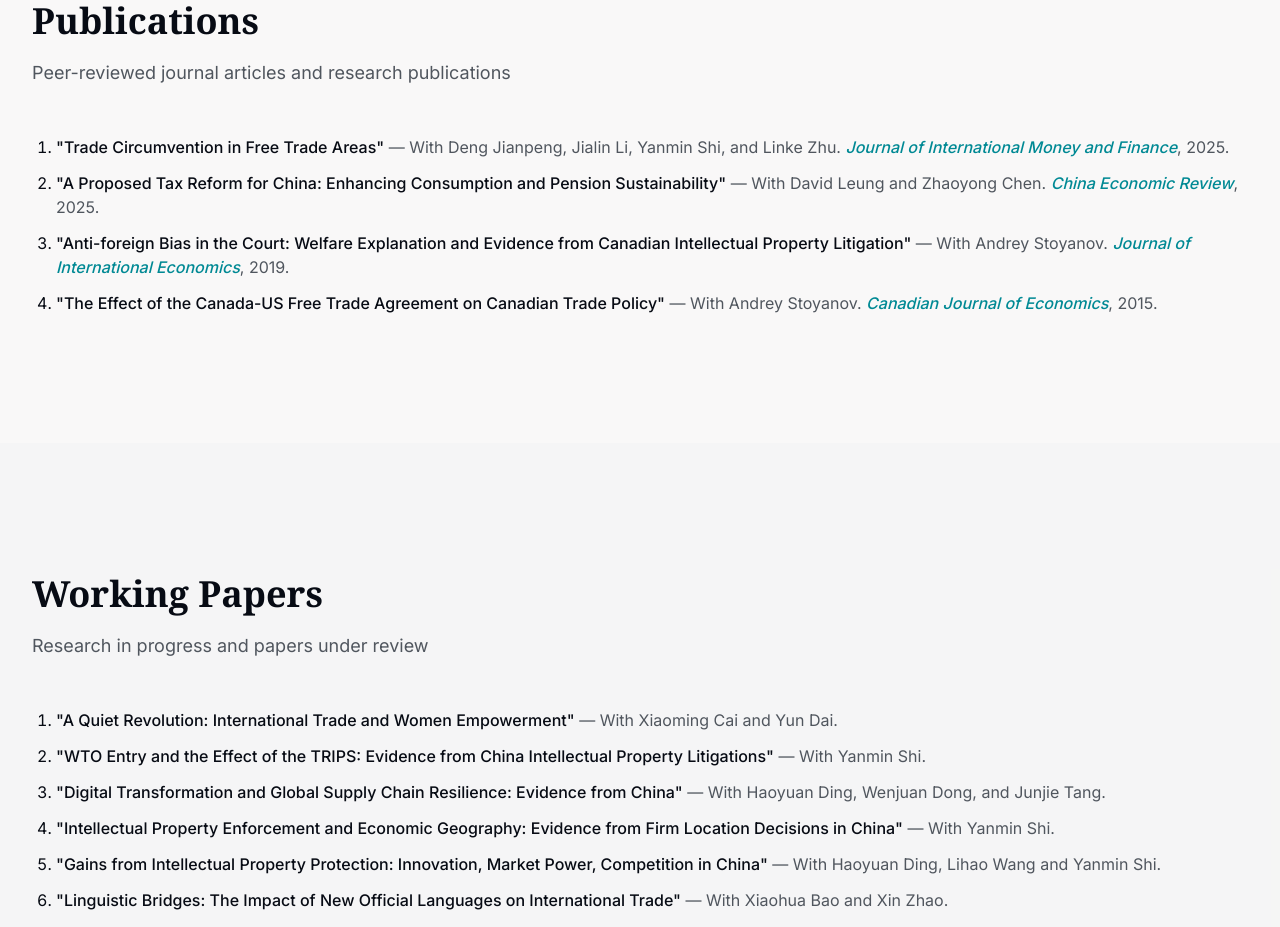
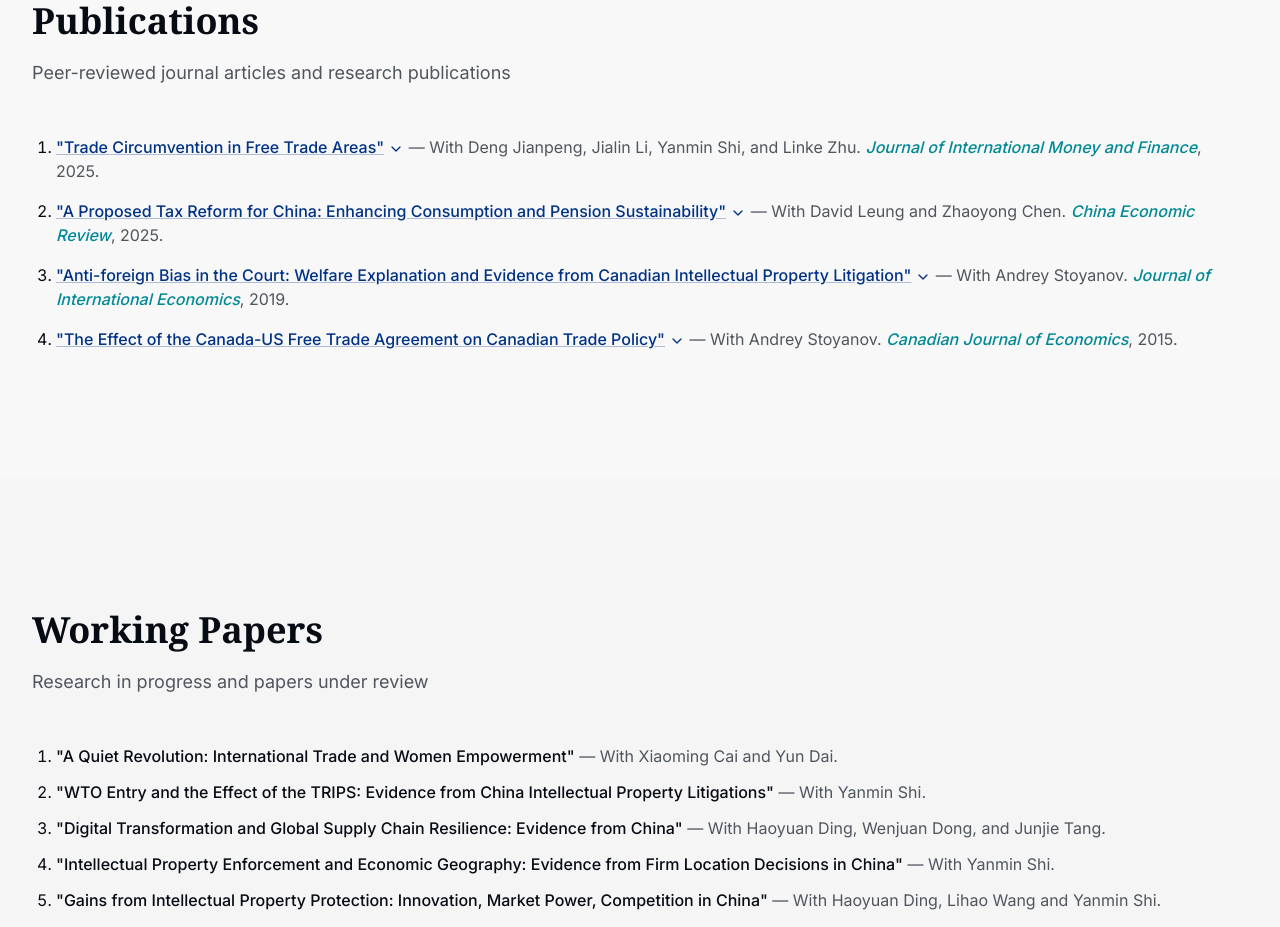
Before and after one commit to jkonmak1208-design/personal-website, a React (Vite) app: page / in a window 1280 px wide. Shown: the part 2480-3407 px from the top of the page. Built offline with nearby package versions, Linux system fonts and the light colour scheme.

Commit message:
Add collapsible abstracts to published papers
Paper titles are clickable — clicking toggles the abstract open/closed
with a smooth slide animation. Abstracts use placeholder text for now.

Co-Authored-By: Claude Opus 4.6 <noreply@anthropic.com>

```diff
--- a/src/pages/Home.tsx
+++ b/src/pages/Home.tsx
@@ -1,6 +1,7 @@
+import { useState } from "react";
 import { Button } from "@/components/ui/button";
 import { Card } from "@/components/ui/card";
-import { Mail, MapPin, ExternalLink, BookOpen, Users, FileText } from "lucide-react";
+import { Mail, MapPin, ExternalLink, BookOpen, Users, FileText, ChevronDown } from "lucide-react";
 
 /**
  * Modern Academic Minimalism Design
@@ -9,6 +10,36 @@ import { Mail, MapPin, ExternalLink, BookOpen, Users, FileText } from "lucide-re
  * - Asymmetric layout with generous whitespace
  * - Left sidebar navigation, content-focused design
  */
+
+function PublicationItem({ title, authors, journal, abstract }: {
+  title: string;
+  authors: string;
+  journal: string;
+  abstract: string;
+}) {
+  const [isOpen, setIsOpen] = useState(false);
+  return (
+    <li className="text-foreground">
+      <button
+        onClick={() => setIsOpen(!isOpen)}
+        className="text-left inline"
+      >
+        <span className="font-medium text-primary hover:text-accent transition-colors underline decoration-primary/30 hover:decoration-accent cursor-pointer">
+          {title}
+        </span>
+        <ChevronDown className={`inline-block w-4 h-4 ml-1 text-primary transition-transform duration-200 ${isOpen ? "rotate-180" : ""}`} />
+      </button>
+      <span className="text-muted-foreground"> — {authors}. </span>
+      <span className="text-accent font-medium italic">{journal.split(",")[0]}</span>
+      <span className="text-muted-foreground">, {journal.split(",").slice(1).join(",").trim()}.</span>
+      <div className={`overflow-hidden transition-all duration-300 ease-in-out ${isOpen ? "max-h-96 opacity-100 mt-2" : "max-h-0 opacity-0"}`}>
+        <p className="text-sm text-muted-foreground leading-relaxed pl-0 pr-4 pb-2 border-l-2 border-accent/30 ml-0 pl-3">
+          {abstract}
+        </p>
+      </div>
+    </li>
+  );
+}
 
 export default function Home() {
   return (
@@ -144,31 +175,31 @@ export default function Home() {
               </p>
             </div>
 
-            <ol className="list-decimal list-outside pl-6 space-y-3">
-              <li className="text-foreground">
-                <span className="font-medium">"Trade Circumvention in Free Trade Areas"</span>
-                <span className="text-muted-foreground"> — With Deng Jianpeng, Jialin Li, Yanmin Shi, and Linke Zhu. </span>
-                <span className="text-accent font-medium italic">Journal of International Money and Finance</span>
-                <span className="text-muted-foreground">, 2025.</span>
-              </li>
-              <li className="text-foreground">
-                <span className="font-medium">"A Proposed Tax Reform for China: Enhancing Consumption and Pension Sustainability"</span>
-                <span className="text-muted-foreground"> — With David Leung and Zhaoyong Chen. </span>
-                <span className="text-accent font-medium italic">China Economic Review</span>
-                <span className="text-muted-foreground">, 2025.</span>
-              </li>
-              <li className="text-foreground">
-                <span className="font-medium">"Anti-foreign Bias in the Court: Welfare Explanation and Evidence from Canadian Intellectual Property Litigation"</span>
-                <span className="text-muted-foreground"> — With Andrey Stoyanov. </span>
-                <span className="text-accent font-medium italic">Journal of International Economics</span>
-                <span className="text-muted-foreground">, 2019.</span>
-              </li>
-              <li className="text-foreground">
-                <span className="font-medium">"The Effect of the Canada-US Free Trade Agreement on Canadian Trade Policy"</span>
-                <span className="text-muted-foreground"> — With Andrey Stoyanov. </span>
-                <span className="text-accent font-medium italic">Canadian Journal of Economics</span>
-                <span className="text-muted-foreground">, 2015.</span>
-              </li>
+            <ol className="list-decimal list-outside pl-6 space-y-4">
+              <PublicationItem
+                title={`"Trade Circumvention in Free Trade Areas"`}
+                authors="With Deng Jianpeng, Jialin Li, Yanmin Shi, and Linke Zhu"
+                journal="Journal of International Money and Finance, 2025"
+                abstract="Abstract coming soon."
+              />
+              <PublicationItem
+                title={`"A Proposed Tax Reform for China: Enhancing Consumption and Pension Sustainability"`}
+                authors="With David Leung and Zhaoyong Chen"
+                journal="China Economic Review, 2025"
+                abstract="Abstract coming soon."
+              />
+              <PublicationItem
+                title={`"Anti-foreign Bias in the Court: Welfare Explanation and Evidence from Canadian Intellectual Property Litigation"`}
+                authors="With Andrey Stoyanov"
+                journal="Journal of International Economics, 2019"
+                abstract="Abstract coming soon."
+              />
+              <PublicationItem
+                title={`"The Effect of the Canada-US Free Trade Agreement on Canadian Trade Policy"`}
+                authors="With Andrey Stoyanov"
+                journal="Canadian Journal of Economics, 2015"
+                abstract="Abstract coming soon."
+              />
             </ol>
           </div>
         </div>
```
